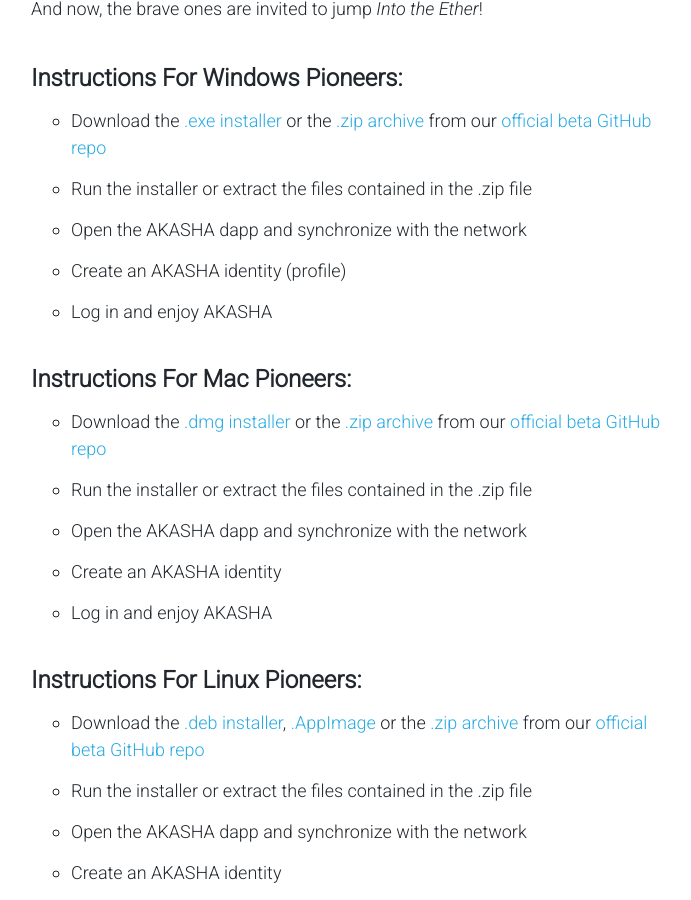
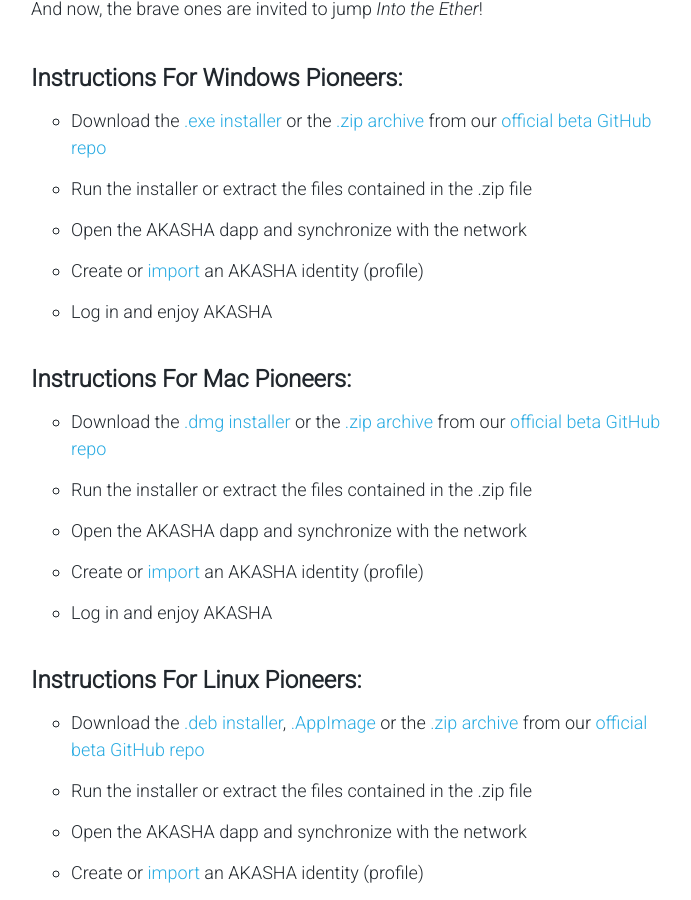
Before and after one commit to AKASHAorg/blog.akasha.world, a Jekyll site: the page built from _posts/2018-02-10-akasha-beta-emergence.md, in a window 1280 px wide and 900 px high, scrolled down 12812 px. Shown: the whole window, without its empty margins (269-960 px from the left). Built offline with Jekyll 4.4.1, drawn with Linux system fonts in a browser that asks for light colours; comment, search, counter and statistics services are not loaded; some of the changed text lies outside the part shown.

Commit message:
Update 2018-02-10-akasha-beta-emergence.md

```diff
--- a/_posts/2018-02-10-akasha-beta-emergence.md
+++ b/_posts/2018-02-10-akasha-beta-emergence.md
@@ -156,7 +156,7 @@ And now, the brave ones are invited to jump *Into the Ether*!
 * Download the [.exe installer](https://github.com/AkashaProject/dapp/releases/download/0.6.2/AKASHA.Setup.0.6.2.exe){:target="_blank"} or the [.zip archive](https://github.com/AkashaProject/dapp/releases/download/0.6.2/AKASHA-0.6.2-win.zip){:target="_blank"} from our [official beta GitHub repo](https://github.com/AkashaProject/dapp/releases/tag/0.6.2){:target="_blank"}
 *	Run the installer or extract the files contained in the .zip file
 *	Open the AKASHA dapp and synchronize with the network
-*	Create an AKASHA identity (profile)
+*	Create or [import](http://akasha.helpscoutdocs.com/article/16-how-to-migrate-accounts){:target="_blank"} an AKASHA identity (profile)
 *	Log in and enjoy AKASHA
 
 #### Instructions For Mac Pioneers:
@@ -164,7 +164,7 @@ And now, the brave ones are invited to jump *Into the Ether*!
 *	Download the [.dmg installer](https://github.com/AkashaProject/dapp/releases/download/0.6.2/AKASHA-0.6.2.dmg){:target="_blank"} or the [.zip archive](https://github.com/AkashaProject/dapp/releases/download/0.6.2/AKASHA-0.6.2-mac.zip){:target="_blank"} from our [official beta GitHub repo](https://github.com/AkashaProject/dapp/releases/tag/0.6.2){:target="_blank"}
 *	Run the installer or extract the files contained in the .zip file
 *	Open the AKASHA dapp and synchronize with the network
-*	Create an AKASHA identity
+*	Create or [import](http://akasha.helpscoutdocs.com/article/16-how-to-migrate-accounts){:target="_blank"} an AKASHA identity (profile)
 *	Log in and enjoy AKASHA
 
 #### Instructions For Linux Pioneers:
@@ -172,13 +172,12 @@ And now, the brave ones are invited to jump *Into the Ether*!
 *	Download the [.deb installer](https://github.com/AkashaProject/dapp/releases/download/0.6.2/AKASHA_0.6.2_amd64.deb){:target="_blank"}, [.AppImage](https://github.com/AkashaProject/dapp/releases/download/0.6.2/AKASHA-0.6.2-x86_64.AppImage){:target="_blank"} or the [.zip archive](https://github.com/AkashaProject/dapp/releases/download/0.6.2/AKASHA-0.6.2.zip){:target="_blank"} from our [official beta GitHub repo](https://github.com/AkashaProject/dapp/releases/tag/0.6.2){:target="_blank"}
 *	Run the installer or extract the files contained in the .zip file
 *	Open the AKASHA dapp and synchronize with the network
-*	Create an AKASHA identity
+*	Create or [import](http://akasha.helpscoutdocs.com/article/16-how-to-migrate-accounts){:target="_blank"} an AKASHA identity (profile)
 *	Log in and enjoy AKASHA
 
 Linux users can also install the dap via [snapcraft](https://snapcraft.io/){:target="_blank"} by running `snap install --classic akasha` (full permissions) or `snap install akasha` (strict mode). To update an existing snap install, run `snap refresh akasha`.
 
-**See you in the new world of [AKASHA.world! \o/](https://akasha.world/)**{:target="_blank"}
-
+**See you in the new world of AKASHA! \o/**
 
 Oh, and while you sync, feel free join the reddit conversation here! :)
 
```
